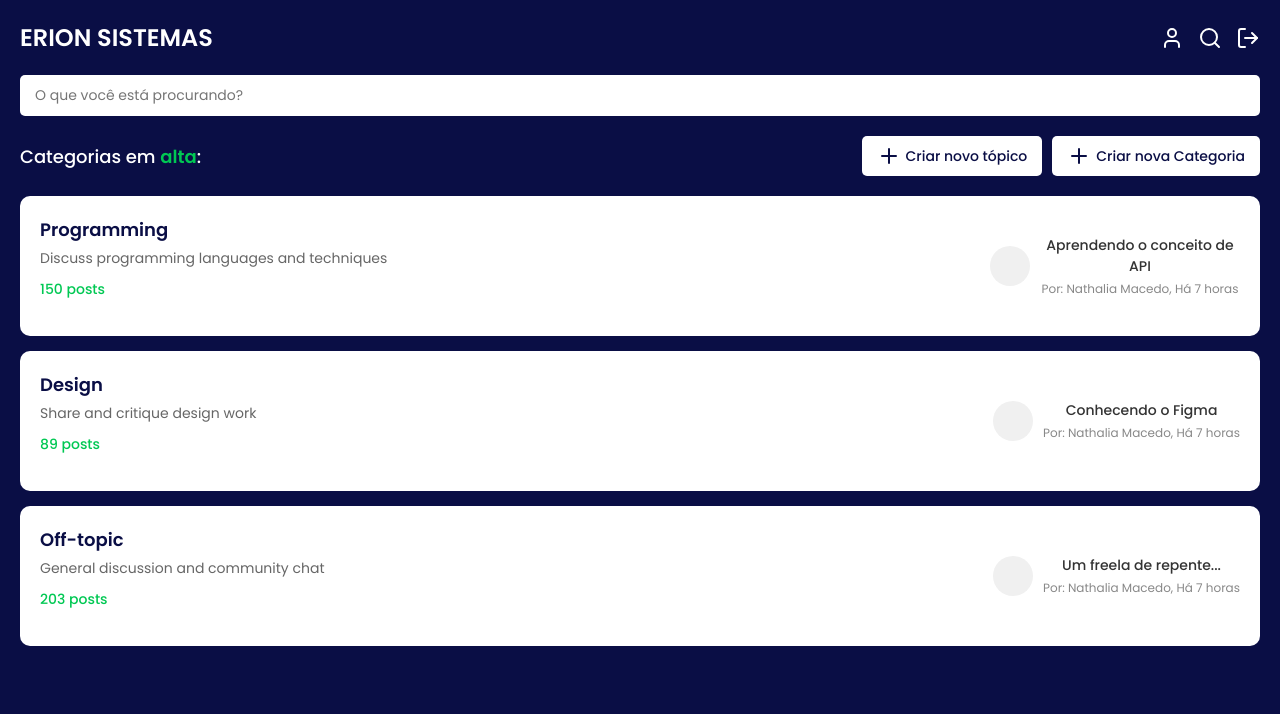
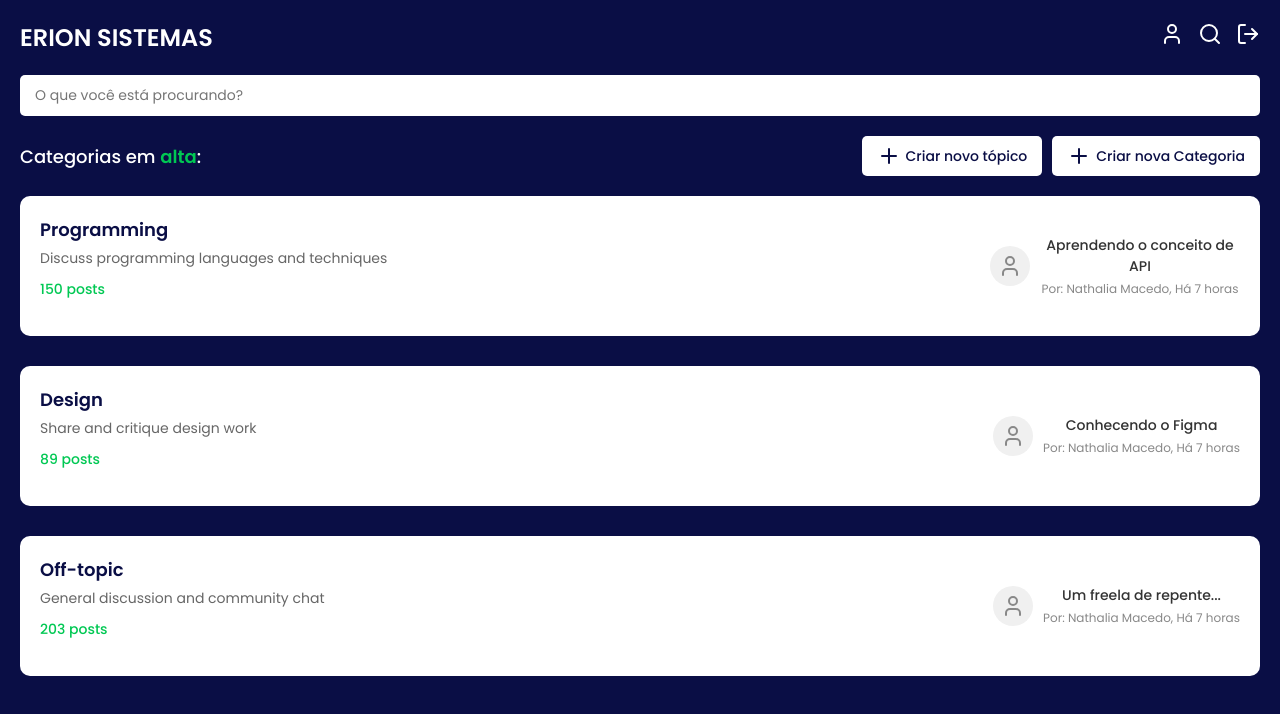
Before and after one commit to Nathalia-Macedo/forum-erion-sistemas, a React (Create React App) app: page /home in a window 1280 px wide. Shown: the top 714 px of the page. Built offline with nearby package versions, Linux system fonts and the light colour scheme.

Commit message:
Subindo componente card, contexto e botão de saída

```diff
--- a/src/App/App.js
+++ b/src/App/App.js
@@ -4,9 +4,11 @@ import Login from '../Pages/Login';
 import Cadastro from '../Pages/Cadastro';
 import './App.css'; // Importa o CSS geral para o App (caso tenha)
 import ForumHome from '../Pages/FormHome';
+import { ForumProvider } from '../Context/Dados';
 
 function App() {
   return (
+    <ForumProvider>
     <Router>
       <div className="App">
         <Routes>
@@ -14,8 +16,10 @@ function App() {
           <Route path="/cadastro" element={<Cadastro />} /> {/* Cadastro em outra rota */}
           <Route path="/home" element={<ForumHome/>}/>
         </Routes>
+
       </div>
     </Router>
+    </ForumProvider>
   );
 }
 
--- /dev/null
+++ b/src/Components/CategoryCard.css
@@ -0,0 +1,82 @@
+.category-card {
+    background-color: #FFFFFF;
+    border-radius: 10px;
+    padding: 20px;
+    display: flex;
+    justify-content: space-between;
+    align-items: flex-start;
+    margin-bottom: 15px;
+  }
+
+  .category-info {
+    display: flex;
+    flex-direction: column;
+    text-align: start;
+  }
+
+  .category-info h3 {
+    color: #0A0E45;
+    font-size: 18px;
+    font-weight: 600;
+    margin-bottom: 5px;
+  }
+
+  .category-info p {
+    color: #666;
+    font-size: 14px;
+    margin-bottom: 10px;
+  }
+
+  .post-count {
+    color: #00C853;
+    font-size: 14px;
+    font-weight: 500;
+  }
+
+  .latest-post {
+    display: flex;
+    align-items: center;
+    gap: 10px;
+  }
+
+  .user-avatar {
+    width: 40px;
+    height: 40px;
+    background-color: #f0f0f0;
+    border-radius: 50%;
+    display: flex;
+    justify-content: center;
+    align-items: center;
+    color: #888;
+  }
+
+  .post-info {
+    max-width: 200px;
+  }
+
+  .post-title {
+    font-size: 14px;
+    font-weight: 500;
+    color: #333;
+    margin-bottom: 3px;
+  }
+
+  .post-meta {
+    font-size: 12px;
+    color: #888;
+  }
+
+  @media (max-width: 768px) {
+    .category-card {
+      flex-direction: column;
+      gap: 15px;
+    }
+
+    .latest-post {
+      width: 100%;
+    }
+
+    .post-info {
+      max-width: none;
+    }
+  }
--- /dev/null
+++ b/src/Components/CategoryCard.jsx
@@ -0,0 +1,28 @@
+import React from 'react';
+import { User } from 'lucide-react';
+import './CategoryCard.css';
+
+const CategoryCard = ({ category }) => {
+  return (
+    <div className="category-card">
+      <div className="category-info">
+        <h3>{category.title}</h3>
+        <p>{category.description}</p>
+        <span className="post-count">{category.posts} posts</span>
+      </div>
+      <div className="latest-post">
+        <div className="user-avatar">
+          <User size={24} />
+        </div>
+        <div className="post-info">
+          <p className="post-title">{category.latestPost.title}</p>
+          <p className="post-meta">
+            Por: {category.latestPost.author}, {category.latestPost.timeAgo}
+          </p>
+        </div>
+      </div>
+    </div>
+  );
+};
+
+export default CategoryCard;
--- a/src/Context/Dados.jsx
+++ b/src/Context/Dados.jsx
@@ -0,0 +1,44 @@
+import React, { createContext, useState } from 'react';
+
+export const ForumContext = createContext();
+
+export const ForumProvider = ({ children }) => {
+  const [categories, setCategories] = useState([
+    {
+      title: "Programming",
+      description: "Discuss programming languages and techniques",
+      posts: 150,
+      latestPost: {
+        title: "Aprendendo o conceito de API",
+        author: "Nathalia Macedo",
+        timeAgo: "Há 7 horas"
+      }
+    },
+    {
+      title: "Design",
+      description: "Share and critique design work",
+      posts: 89,
+      latestPost: {
+        title: "Conhecendo o Figma",
+        author: "Nathalia Macedo",
+        timeAgo: "Há 7 horas"
+      }
+    },
+    {
+      title: "Off-topic",
+      description: "General discussion and community chat",
+      posts: 203,
+      latestPost: {
+        title: "Um freela de repente...",
+        author: "Nathalia Macedo",
+        timeAgo: "Há 7 horas"
+      }
+    }
+  ]);
+
+  return (
+    <ForumContext.Provider value={{ categories, setCategories }}>
+      {children}
+    </ForumContext.Provider>
+  );
+};
--- a/src/Pages/FormHome.jsx
+++ b/src/Pages/FormHome.jsx
@@ -1,49 +1,108 @@
-import React from 'react';
+// import React from 'react';
+// import './ForumHome.css';
+// import { Plus, User, Search } from 'lucide-react';
+// import { LogOut } from 'lucide-react';
+// import { Link } from 'react-router-dom';
+// const ForumHome = () => {
+//   const categories = [
+//     {
+//       title: "Programming",
+//       description: "Discuss programming languages and techniques",
+//       posts: 150,
+//       latestPost: {
+//         title: "Aprendendo o conceito de API",
+//         author: "Nathalia Macedo",
+//         timeAgo: "Há 7 horas"
+//       }
+//     },
+//     {
+//       title: "Design",
+//       description: "Share and critique design work",
+//       posts: 89,
+//       latestPost: {
+//         title: "Conhecendo o Figma",
+//         author: "Nathalia Macedo",
+//         timeAgo: "Há 7 horas"
+//       }
+//     },
+//     {
+//       title: "Off-topic",
+//       description: "General discussion and community chat",
+//       posts: 203,
+//       latestPost: {
+//         title: "Um freela de repente...",
+//         author: "Nathalia Macedo",
+//         timeAgo: "Há 7 horas"
+//       }
+//     }
+//   ];
+
+//   return (
+//     <div className="forum-container">
+//       <header className="forum-header">
+//         <h1>ERION SISTEMAS</h1>
+//         <div className='icons'>
+//             <User style={{color:"white"}}/>
+//             <Search  style={{color:"white"}}/>
+//             <Link to="/"><LogOut style={{color:"white"}}/></Link>
+//         </div>
+//       </header>
+
+//       <div className="search-container">
+//         <input type="text" placeholder="O que você está procurando?" className="search-input" />
+//       </div>
+
+//       <div className="categories-header">
+//         <h2>Categorias em <span className="highlight">alta</span>:</h2>
+//         <div className="button-group">
+//           <button className="create-button"> <Plus/>Criar novo tópico</button>
+//           <button className="create-button"> <Plus/> Criar nova Categoria</button>
+//         </div>
+//       </div>
+
+//       <div className="categories-list">
+//         {categories.map((category, index) => (
+//           <div key={index} className="category-card">
+//             <div className="category-info">
+//               <h3>{category.title}</h3>
+//               <p>{category.description}</p>
+//               <span className="post-count">{category.posts} posts</span>
+//             </div>
+//             <div className="latest-post">
+//               <div className="user-avatar"></div>
+//               <div className="post-info">
+//                 <p className="post-title">{category.latestPost.title}</p>
+//                 <p className="post-meta">
+//                   Por: {category.latestPost.author}, {category.latestPost.timeAgo}
+//                 </p>
+//               </div>
+//             </div>
+//           </div>
+//         ))}
+//       </div>
+//     </div>
+//   );
+// };
+
+// export default ForumHome;
+
+import React, { useContext } from 'react';
 import './ForumHome.css';
-import { Plus, User, Search } from 'lucide-react';
-import { LogOut } from 'lucide-react';
+import { Plus, User, Search, LogOut } from 'lucide-react';
+import { Link } from 'react-router-dom';
+import CategoryCard from '../Components/CategoryCard';
+import { ForumContext } from '../Context/Dados';
 const ForumHome = () => {
-  const categories = [
-    {
-      title: "Programming",
-      description: "Discuss programming languages and techniques",
-      posts: 150,
-      latestPost: {
-        title: "Aprendendo o conceito de API",
-        author: "Nathalia Macedo",
-        timeAgo: "Há 7 horas"
-      }
-    },
-    {
-      title: "Design",
-      description: "Share and critique design work",
-      posts: 89,
-      latestPost: {
-        title: "Conhecendo o Figma",
-        author: "Nathalia Macedo",
-        timeAgo: "Há 7 horas"
-      }
-    },
-    {
-      title: "Off-topic",
-      description: "General discussion and community chat",
-      posts: 203,
-      latestPost: {
-        title: "Um freela de repente...",
-        author: "Nathalia Macedo",
-        timeAgo: "Há 7 horas"
-      }
-    }
-  ];
+  const { categories } = useContext(ForumContext);
 
   return (
     <div className="forum-container">
       <header className="forum-header">
         <h1>ERION SISTEMAS</h1>
         <div className='icons'>
-            <User style={{color:"white"}}/>
-            <Search  style={{color:"white"}}/>
-            <LogOut style={{color:"white"}}/>
+          <User style={{color:"white"}}/>
+          <Search style={{color:"white"}}/>
+          <Link to="/"><LogOut style={{color:"white"}}/></Link>
         </div>
       </header>
 
@@ -54,29 +113,14 @@ const ForumHome = () => {
       <div className="categories-header">
         <h2>Categorias em <span className="highlight">alta</span>:</h2>
         <div className="button-group">
-          <button className="create-button"> <Plus/>Criar novo tópico</button>
-          <button className="create-button"> <Plus/> Criar nova Categoria</button>
+          <button className="create-button"><Plus/>Criar novo tópico</button>
+          <button className="create-button"><Plus/>Criar nova Categoria</button>
         </div>
       </div>
 
       <div className="categories-list">
         {categories.map((category, index) => (
-          <div key={index} className="category-card">
-            <div className="category-info">
-              <h3>{category.title}</h3>
-              <p>{category.description}</p>
-              <span className="post-count">{category.posts} posts</span>
-            </div>
-            <div className="latest-post">
-              <div className="user-avatar"></div>
-              <div className="post-info">
-                <p className="post-title">{category.latestPost.title}</p>
-                <p className="post-meta">
-                  Por: {category.latestPost.author}, {category.latestPost.timeAgo}
-                </p>
-              </div>
-            </div>
-          </div>
+          <CategoryCard key={index} category={category} />
         ))}
       </div>
     </div>
--- a/src/Pages/ForumHome.css
+++ b/src/Pages/ForumHome.css
@@ -24,6 +24,7 @@
   color: #FFFFFF;
   font-size: 24px;
   font-weight: 600;
+  white-space: nowrap;
 }
 
 .header-icons {
```
